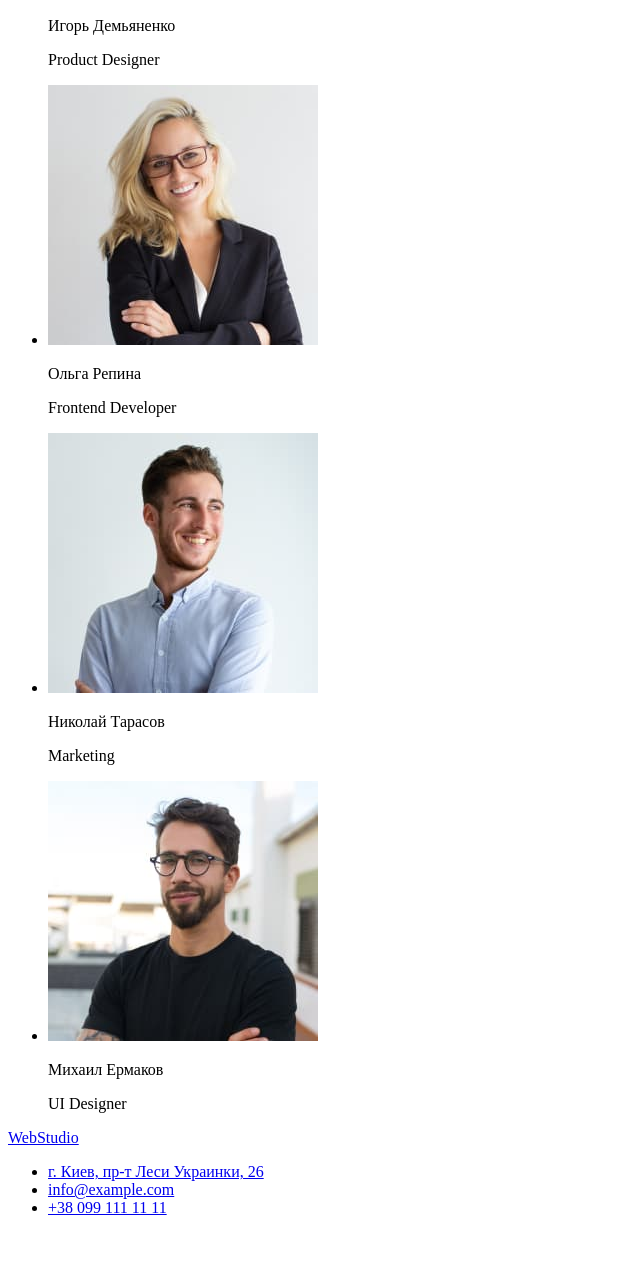
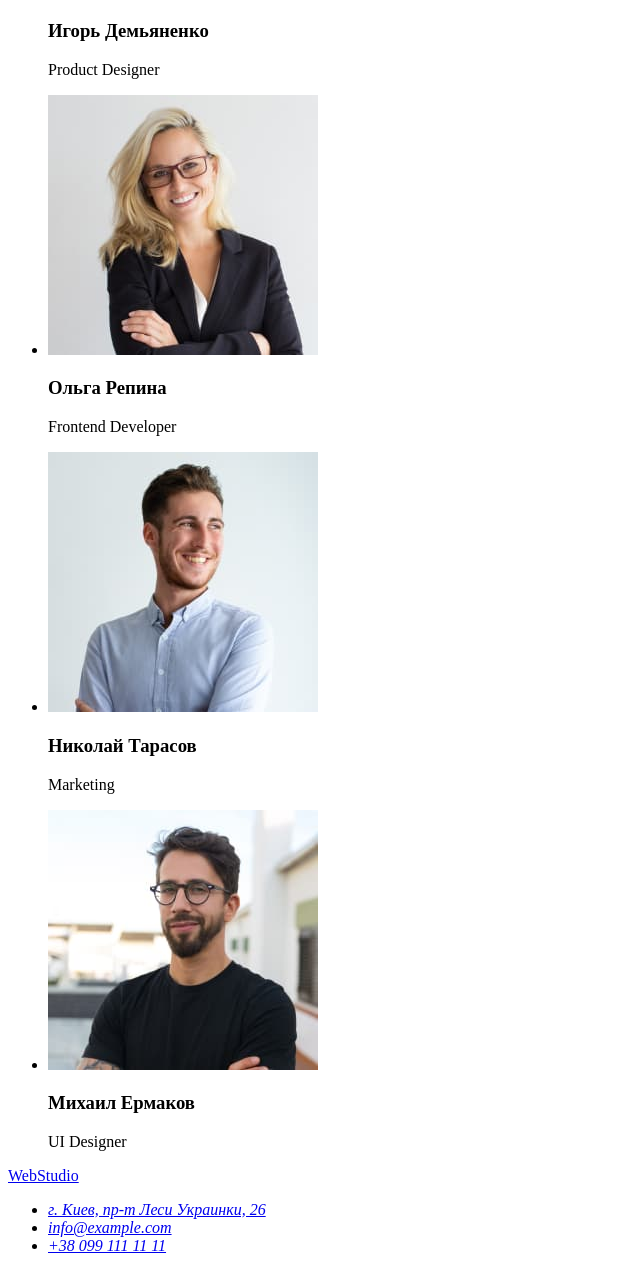
Before and after one commit to whiteroma/goit-markup-hw-01, a plain HTML site: page index.html in a window 1280 px wide. Shown: the part 2440-3711 px from the top of the page, without its empty margins (0-640 px from the left). Before the commit the page ends 3673 px from the top, so only its background shows below. Drawn offline with Linux system fonts and the light colour scheme.

Commit message:
Update index.html

```diff
--- a/index.html
+++ b/index.html
@@ -102,7 +102,7 @@
               src="images/Демьяненко.jpg"
               alt="Игорь Демьяненко"
             />
-            <p>Игорь Демьяненко</p>
+            <h3>Игорь Демьяненко</h3>
             <p>Product Designer</p>
           </li>
           <li>
@@ -112,7 +112,7 @@
               src="images/Репина.jpg"
               alt="Ольга Репина"
             />
-            <p>Ольга Репина</p>
+            <h3>Ольга Репина</h3>
             <p>Frontend Developer</p>
           </li>
           <li>
@@ -122,7 +122,7 @@
               src="images/Тарасов.jpg"
               alt="Николай Тарасов"
             />
-            <p>Николай Тарасов</p>
+            <h3>Николай Тарасов</h3>
             <p>Marketing</p>
           </li>
           <li>
@@ -132,7 +132,7 @@
               src="images/Ермаков.jpg"
               alt="Михаил Ермаков"
             />
-            <p>Михаил Ермаков</p>
+            <h3>Михаил Ермаков</h3>
             <p>UI Designer</p>
           </li>
         </ul>
@@ -140,16 +140,20 @@
     </main>
     <footer>
       <a href="#">WebStudio</a>
+      <address>
       <ul>
         <li>
           <a
-            href="https://www.google.com/maps/place/%D0%B1%D1%83%D0%BB.+%D0%9B%D0%B5%D1%81%D0%B8+%D0%A3%D0%BA%D1%80%D0%B0%D0%B8%D0%BD%D0%BA%D0%B8,+26,+%D0%9A%D0%B8%D0%B5%D0%B2,+02000/data=!4m2!3m1!1s0x40d4cf0e033ecbe9:0x57a4dffefec77da0?sa=X&ved=2ahUKEwjets2E19n2AhUVuosKHc_YD5UQ8gF6BAgVEAE"
+          target="_blank"
+          rel="noopener noreferrer"
+          href="https://www.google.com/maps/place/%D0%B1%D1%83%D0%BB.+%D0%9B%D0%B5%D1%81%D0%B8+%D0%A3%D0%BA%D1%80%D0%B0%D0%B8%D0%BD%D0%BA%D0%B8,+26,+%D0%9A%D0%B8%D0%B5%D0%B2,+02000/data=!4m2!3m1!1s0x40d4cf0e033ecbe9:0x57a4dffefec77da0?sa=X&ved=2ahUKEwjets2E19n2AhUVuosKHc_YD5UQ8gF6BAgVEAE"
             >г. Киев, пр-т Леси Украинки, 26</a
           >
         </li>
         <li><a href="mailto:info@example.com">info@example.com</a></li>
         <li><a href="tel:+380991111111">+38 099 111 11 11</a></li>
       </ul>
+    </address>
     </footer>
   </body>
 </html>
```
